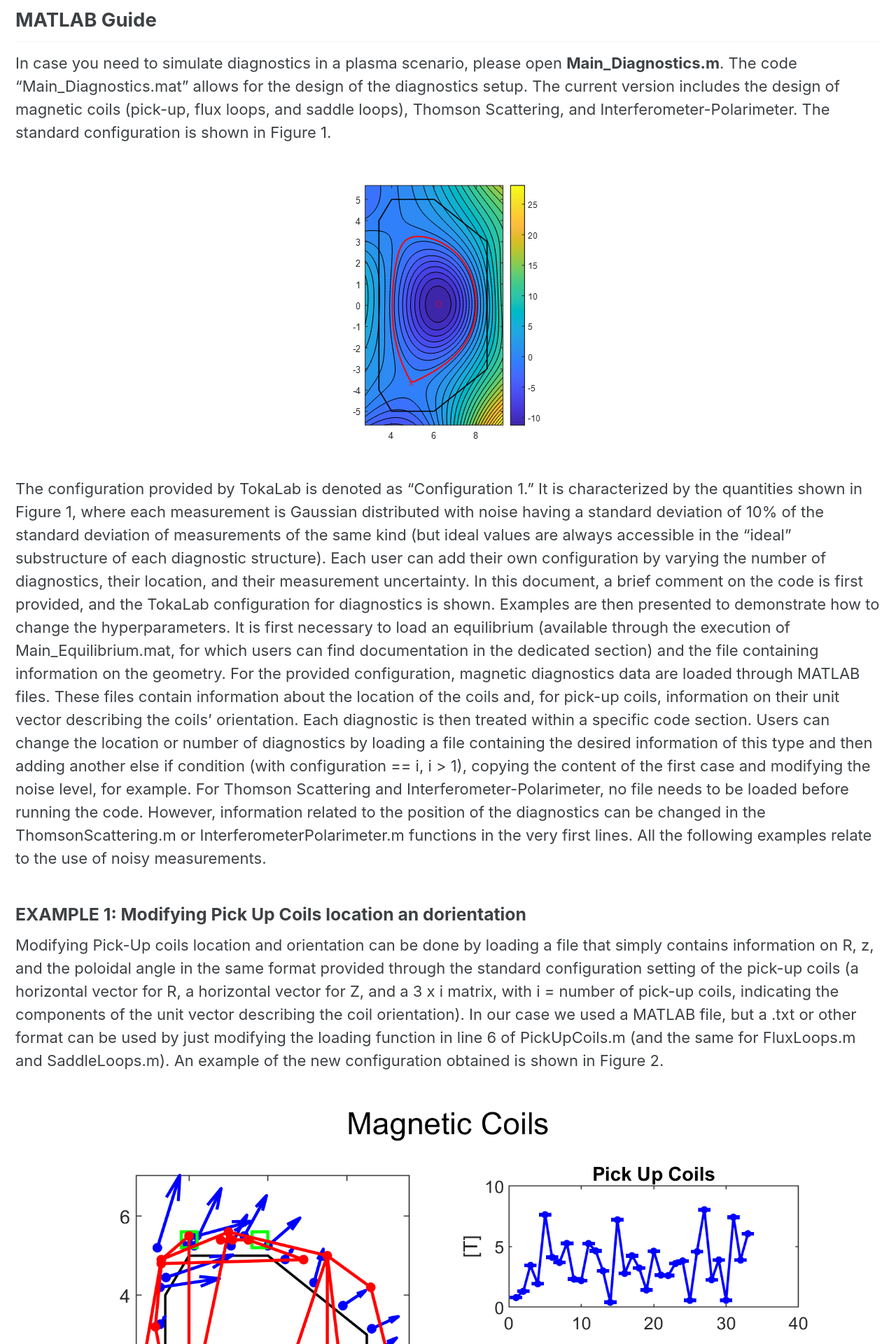
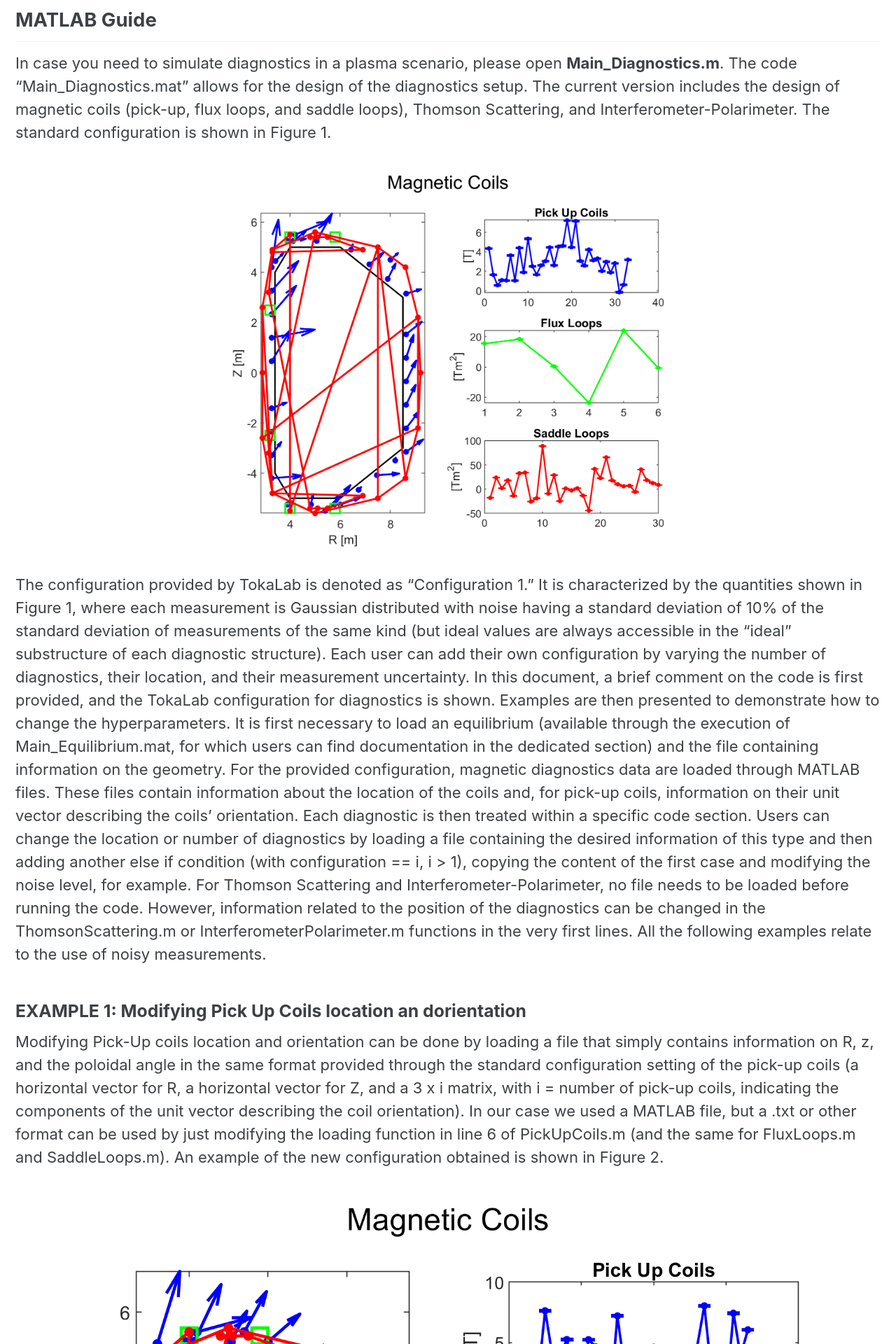
Before and after one commit to GitForTest3141592/TestLab, a Jekyll site: the page built from pages/SDiag_docs.md, in a window 1280 px wide. Shown: the part 716-2636 px from the top of the page at 70% size. Built offline with Jekyll 4.4.1, drawn with Linux system fonts in a browser that asks for light colours; cached includes are drawn as plain includes.

Commit message:
Update SDiag_docs.md

```diff
--- a/pages/SDiag_docs.md
+++ b/pages/SDiag_docs.md
@@ -16,7 +16,7 @@ The code "Main_Diagnostics.mat" allows for the design of the diagnostics setup.
 The standard configuration is shown in Figure 1.
 
 <p align="center">
-  <img src="{{ '/assets/images/SimPla_LCFS.png' | relative_url }}" alt="Standard TokaLab Diagnostics setup">
+  <img src="{{ '/assets/images/Ex0.png' | relative_url }}" alt="Standard TokaLab Diagnostics setup" width="60%"/>
 </p>
 
 The configuration provided by TokaLab is denoted as "Configuration 1." It is characterized by the quantities shown in Figure 1, where each measurement is Gaussian distributed with noise having a standard deviation of 10% of the standard deviation of measurements of the same kind (but ideal values are always accessible in the "ideal" substructure of each diagnostic structure). Each user can add their own configuration by varying the number of diagnostics, their location, and their measurement uncertainty.
```
